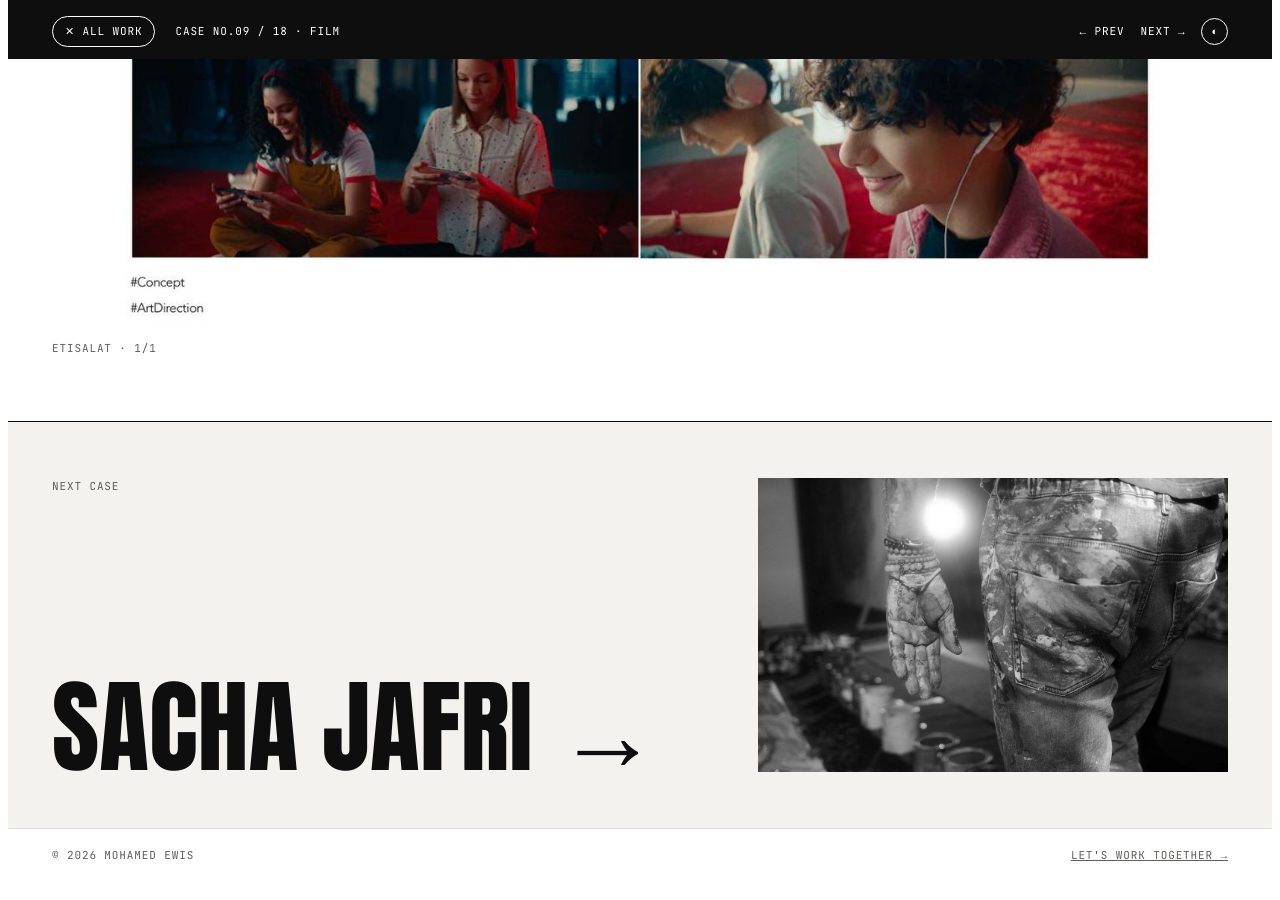
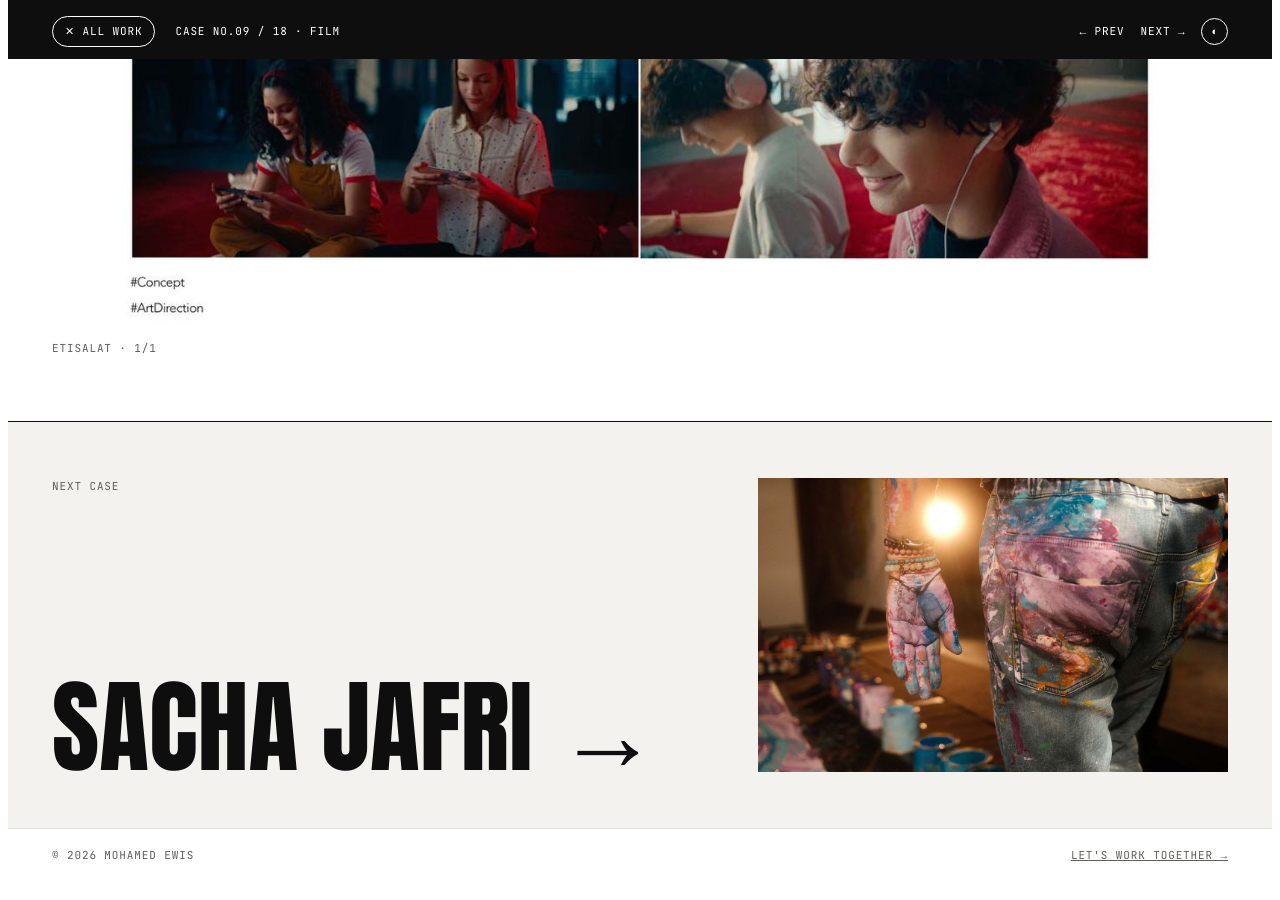
Before and after one commit to Msayed25/mohamed-ewis, a Jekyll site: the page built from _projects/etisalat.md, in a window 1280 px wide and 900 px high, scrolled down 1590 px. Built offline with Jekyll 4.4.1, drawn with Linux system fonts in a browser that asks for light colours; some web fonts are replaced.

Commit message:
Keep project photos in colour in the Index hover and the Next case block

```diff
--- a/assets/site.css
+++ b/assets/site.css
@@ -272,8 +272,8 @@
 .next .nt{font:400 clamp(44px,8vw,120px)/.88 var(--display);text-transform:uppercase}
 .next .nt span{display:inline-block;transition:transform .4s}
 .next:hover .nt span{transform:translateX(.2em)}
-.next img{grid-column:2;grid-row:1/3;width:100%;aspect-ratio:16/10;object-fit:cover;filter:grayscale(1);transition:filter .5s}
-.next:hover img{filter:none}
+.next img{grid-column:2;grid-row:1/3;width:100%;aspect-ratio:16/10;object-fit:cover;transition:transform .5s}
+.next:hover img{transform:scale(1.02)}
 .pfoot{display:flex;justify-content:space-between;gap:12px;flex-wrap:wrap;padding-block:18px 28px;color:var(--soft)}
 @media (max-width:760px){.spec{grid-template-columns:1fr}.cb-id{order:3;width:100%}.next{grid-template-columns:1fr}.next img{grid-column:1;grid-row:auto}.phero{height:72vh}}
 
@@ -413,7 +413,7 @@
 .row:hover .act .type,.row:focus-visible .act .type{background:var(--ink);border-color:var(--ink);color:var(--paper)}
 .peek{grid-column:1/-1;display:grid;grid-template-rows:0fr;transition:grid-template-rows .45s cubic-bezier(.2,.9,.2,1)}
 .pk-in{overflow:hidden;display:grid;grid-template-columns:70px 140px minmax(0,46ch);gap:14px;align-items:start;opacity:0;transition:opacity .3s}
-.pk-in img{grid-column:2;width:140px;aspect-ratio:4/3;object-fit:cover;filter:grayscale(1);margin-top:14px}
+.pk-in img{grid-column:2;width:140px;aspect-ratio:4/3;object-fit:cover;margin-top:14px}
 .pk-t{grid-column:3;margin-top:14px;color:var(--soft);font-size:14px;line-height:1.55}
 .pk-tags{display:flex;flex-wrap:wrap;gap:6px;margin-top:10px}
 .pk-tags span{border:1px solid var(--hair);border-radius:99px;padding:4px 9px;color:var(--ink)}
```
